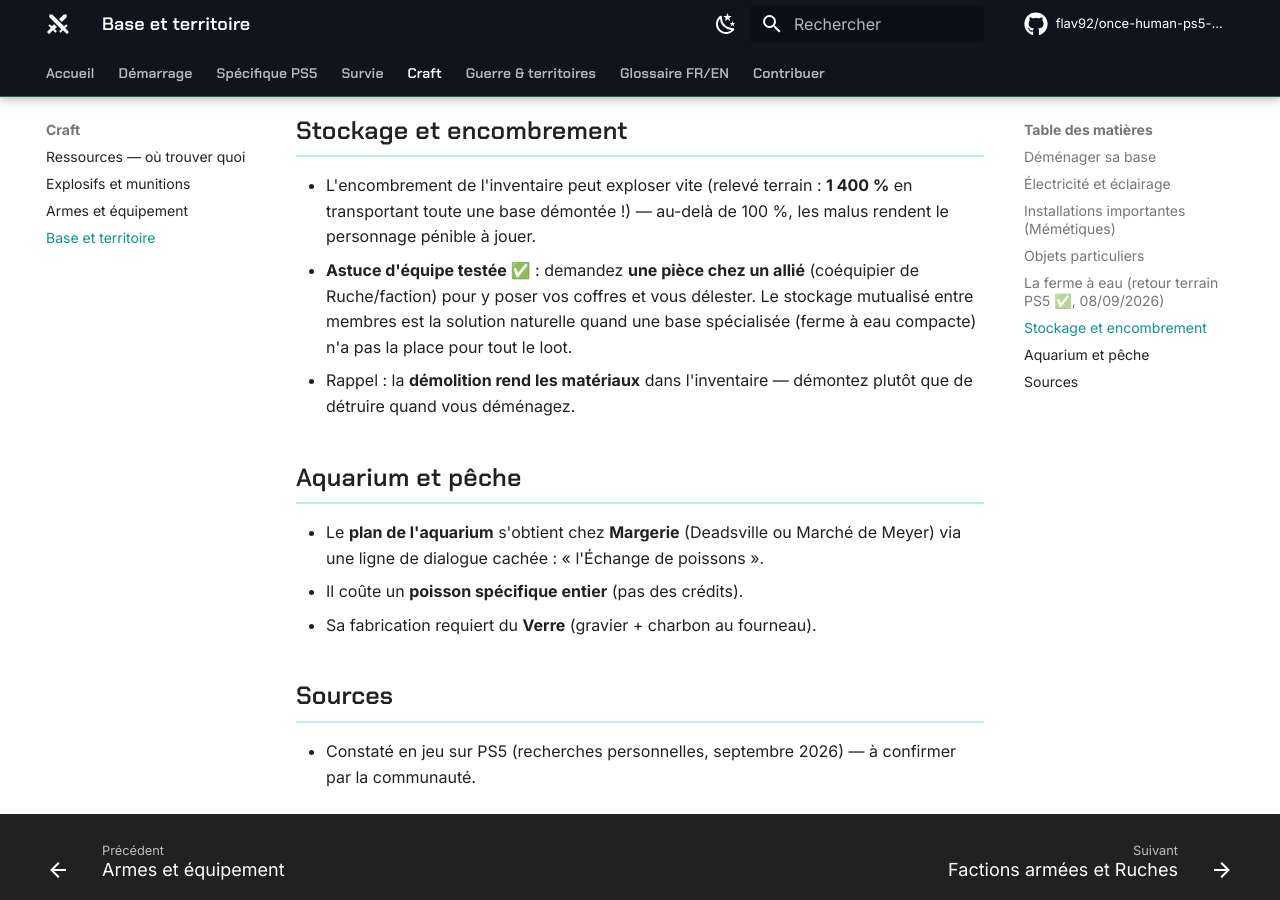
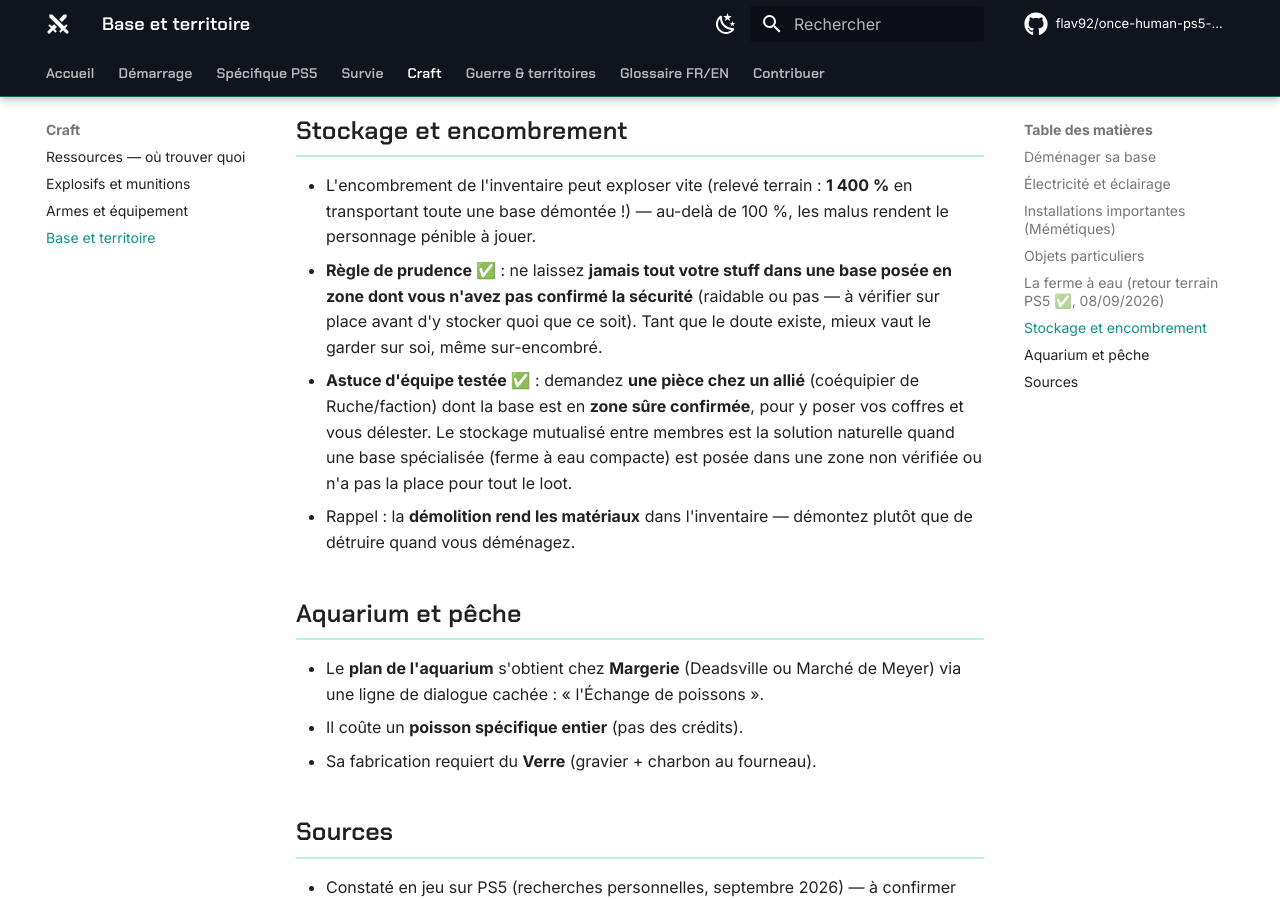
Before and after one commit to flav92/once-human-ps5-wiki, an MkDocs documentation site: the page built from docs/jeu/base-territoire.md, in a window 1280 px wide and 900 px high, scrolled down 2675 px. Built offline with MkDocs 1.6.1 and Material for MkDocs 9.7.7, drawn with Linux system fonts in a browser that asks for light colours; comment, search, counter and statistics services are not loaded.

Commit message:
Stockage : jamais tout son stuff en zone non vérifiée
Co-Authored-By: Claude Fable 5 <noreply@anthropic.com>
Claude-Session: https://claude.ai/code/session_01TCxfqbazixhXZqmCd3gYVk

```diff
--- a/docs/jeu/base-territoire.md
+++ b/docs/jeu/base-territoire.md
@@ -61,7 +61,8 @@ L'**Acide** est un ingrédient stratégique (balles en acier, Équipement de sé
 ## Stockage et encombrement
 
 - L'encombrement de l'inventaire peut exploser vite (relevé terrain : **1 400 %** en transportant toute une base démontée !) — au-delà de 100 %, les malus rendent le personnage pénible à jouer.
-- **Astuce d'équipe testée ✅** : demandez **une pièce chez un allié** (coéquipier de Ruche/faction) pour y poser vos coffres et vous délester. Le stockage mutualisé entre membres est la solution naturelle quand une base spécialisée (ferme à eau compacte) n'a pas la place pour tout le loot.
+- **Règle de prudence ✅** : ne laissez **jamais tout votre stuff dans une base posée en zone dont vous n'avez pas confirmé la sécurité** (raidable ou pas — à vérifier sur place avant d'y stocker quoi que ce soit). Tant que le doute existe, mieux vaut le garder sur soi, même sur-encombré.
+- **Astuce d'équipe testée ✅** : demandez **une pièce chez un allié** (coéquipier de Ruche/faction) dont la base est en **zone sûre confirmée**, pour y poser vos coffres et vous délester. Le stockage mutualisé entre membres est la solution naturelle quand une base spécialisée (ferme à eau compacte) est posée dans une zone non vérifiée ou n'a pas la place pour tout le loot.
 - Rappel : la **démolition rend les matériaux** dans l'inventaire — démontez plutôt que de détruire quand vous déménagez.
 
 ## Aquarium et pêche
```
